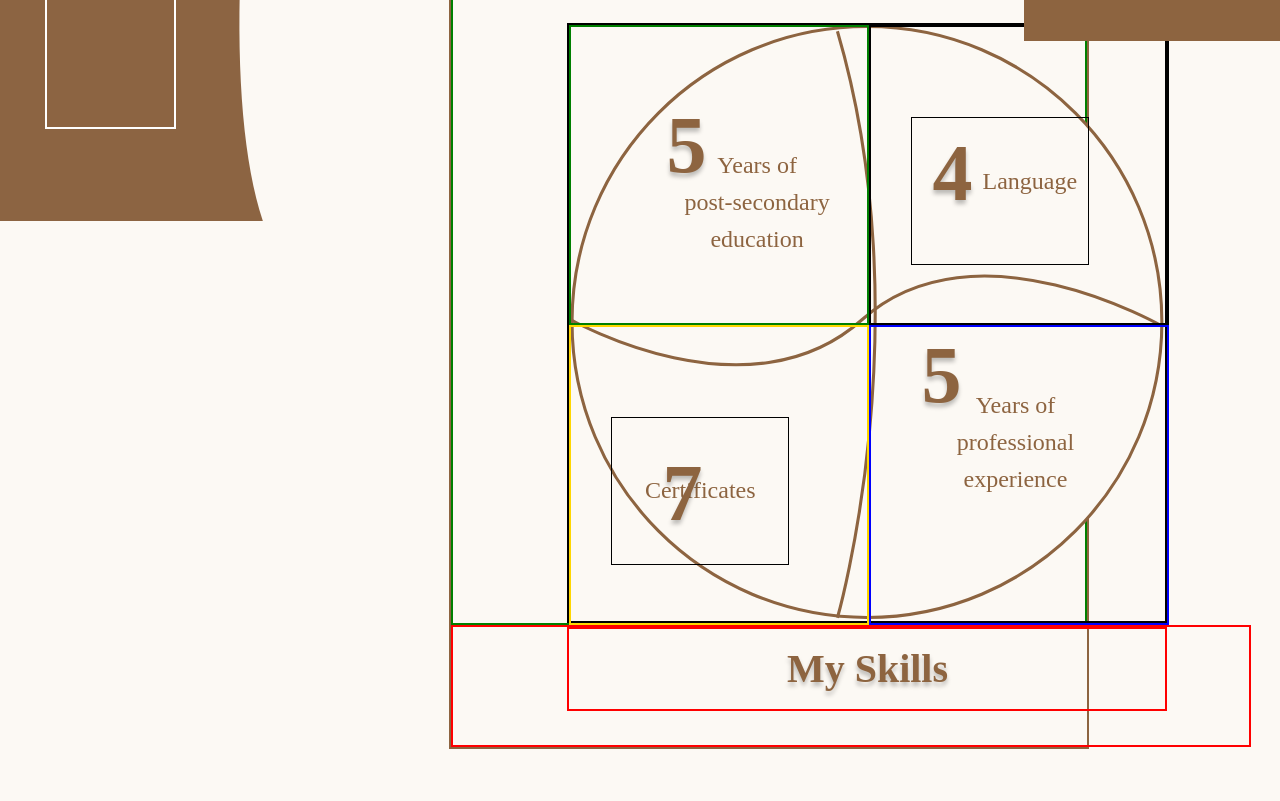
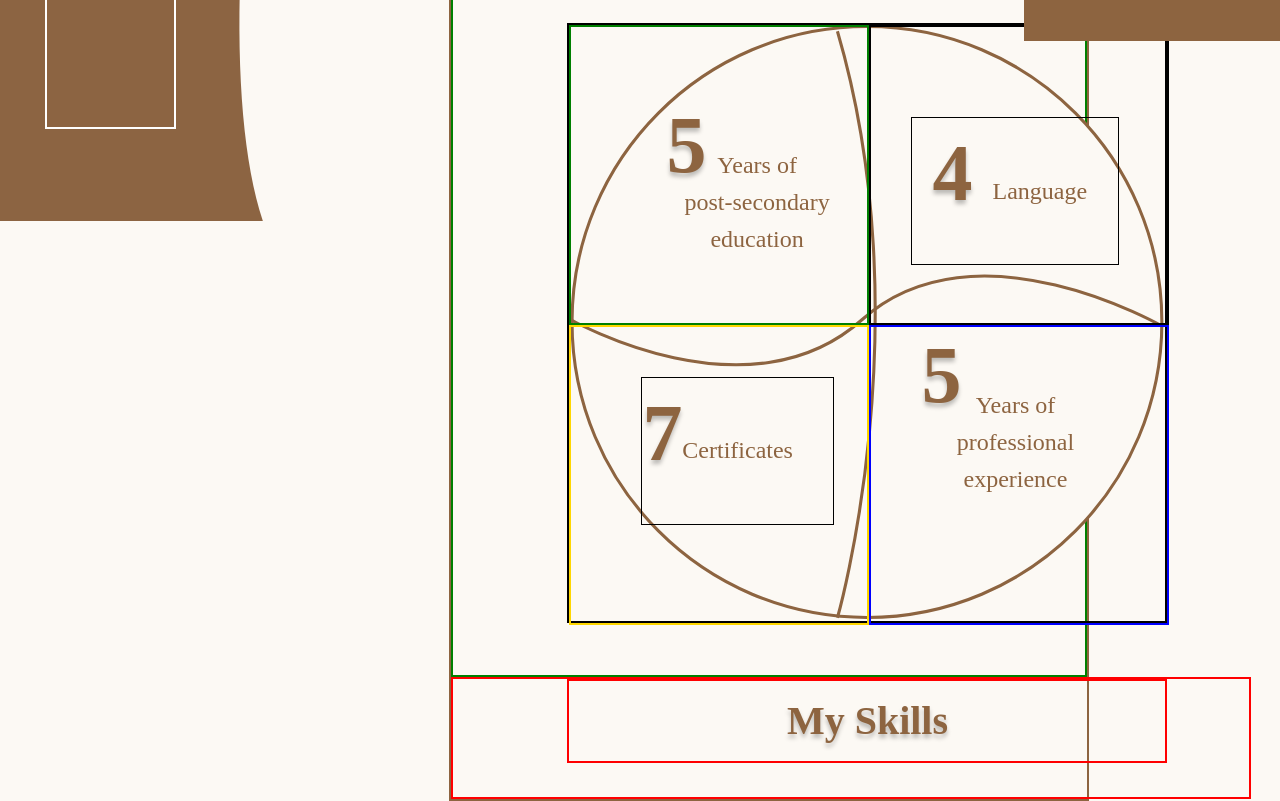
Before and after one commit to Narmeenm/KimaniWebsite, a plain HTML site: page about.html in a window 1280 px wide. Shown: the part 759-1560 px from the top of the page. Before the commit the page ends 1508 px from the top, so only its background shows below. Drawn offline with nearby package versions, Linux system fonts and the light colour scheme; a web font is replaced by a local one.

Commit message:
positioning the overview items

```diff
--- a/static/style.css
+++ b/static/style.css
@@ -381,6 +381,7 @@ a{
       .overview4{
         background: url('../picoverview.svg') no-repeat;
         background-size:contain;
+        margin-bottom: 10%;
         border: 2px solid black;
         width:600px;
         height:600px;
@@ -422,7 +423,7 @@ a{
       }
 
       .language4 .fourthLang{
-        width: 60%;
+        width: 70%;
         height:50%;
         border: 1px solid black;
         cursor: pointer;
@@ -441,8 +442,8 @@ a{
         color: var(--textColor);
         font-size: 24px;
         position: absolute;
-         left:70px;
-         top:50px;
+         left:80px;
+         top:60px;
       }
       .certificates7{
         grid-area: certificates7;
@@ -450,20 +451,20 @@ a{
         position: relative;
       }
       .certificates7 .lsCertificate{
-        width: 60%;
+        width: 65%;
         height:50%;
         border: 1px solid black;
         cursor: pointer;
         background:transparent;
         position: absolute;
-        left:40px;
-        top:90px;
+        left:70px;
+        top:50px;
 
       }
       .certificates7 h2{
         position: absolute;
-        top: 30px;
-        left:50px;
+        top: 10px;
+        left:0px;
       }
       .certificates7 p{
         color: var(--textColor);
```
Also changed, not shown: about.html (+0 -1 lines).
